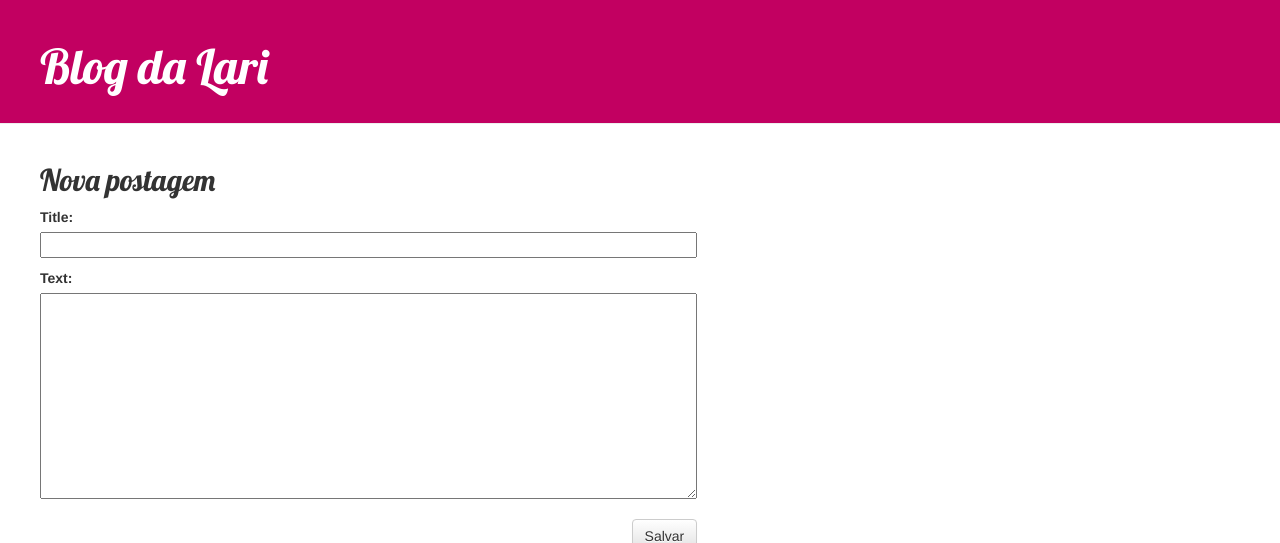
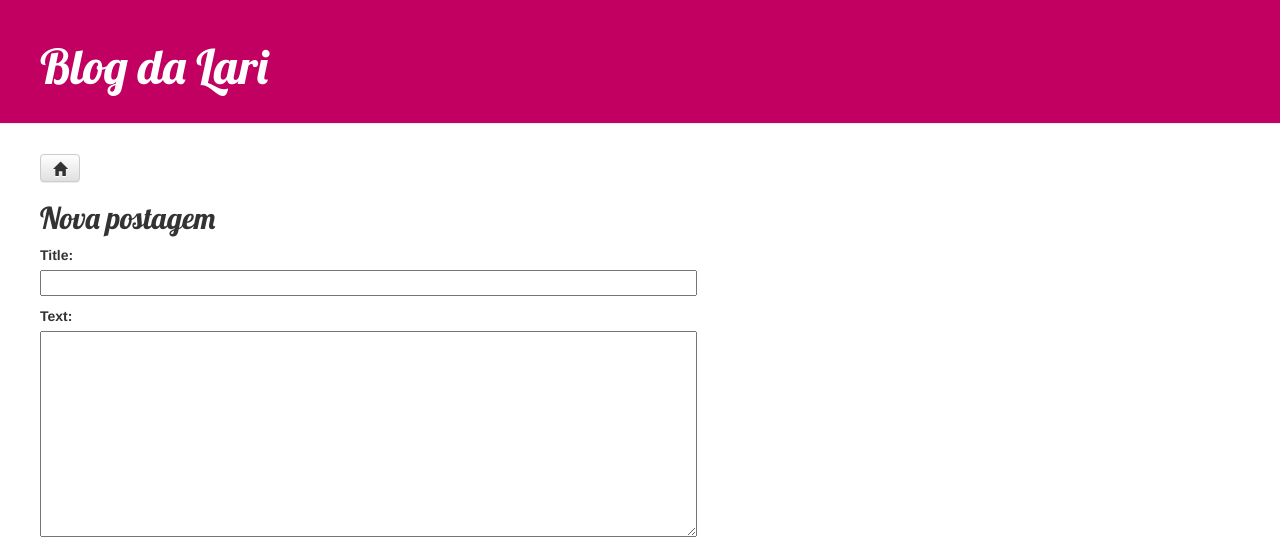
Before and after one commit to jov1c/my-first-blog, a Django app: page /post/new/ in a window 1280 px wide. Shown: the top 543 px of the page. Run offline with Django 3.2, Linux system fonts and the light colour scheme; some libraries are stand-ins or nearby versions.

Commit message:
Adição de botão para retorno à página inicial, nas paginas de inserção e edição de postagens

```diff
--- a/meublog/templates/meublog/post_detail.html
+++ b/meublog/templates/meublog/post_detail.html
@@ -9,6 +9,7 @@
         {% endif %}
         {% if user.is_authenticated %}
             <a class="btn btn-default" href="{% url 'post_edit' pk=post.pk %}"><span class="glyphicon glyphicon-pencil"></span></a>
+            <a class="btn btn-default" href="{% url 'post_list' %}"><span class="glyphicon glyphicon-home"></span></a>
         {% endif %}
         <h2>{{ post.title }}</h2>
         <p>{{ post.text|linebreaksbr }}</p>
--- a/meublog/templates/meublog/post_edit.html
+++ b/meublog/templates/meublog/post_edit.html
@@ -1,6 +1,7 @@
 {% extends 'meublog/base.html' %}
 
 {% block content %}
+    <a class="btn btn-default" href="{% url 'post_list' %}"><span class="glyphicon glyphicon-home"></span></a>
     <h2>Nova postagem</h2>
     <form method="POST" class="post-form">{% csrf_token %}
         {{ form.as_p }}
```
